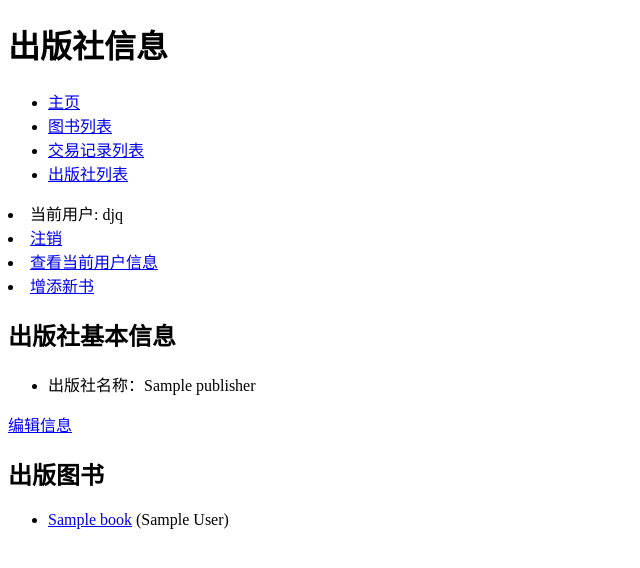
After one commit to jqdai/bookstore_management_system, a Django app: page /bookstore/publishers/1/ in a window 1280 px wide. The commit adds this page. Shown: the top 568 px of the page, without its empty margins (0-640 px from the left). Run offline with Django 3.2, Linux system fonts and the light colour scheme; a user stored in the database is signed in; tables that the repository leaves empty hold one stand-in row (values such as "Sample post").

Commit message:
实现了利用 Publisher 模式重构 Book 模式，利用 ForeignKey 处理出版社问题

```diff
--- a/bookstore/admin.py
+++ b/bookstore/admin.py
@@ -29,8 +29,8 @@ class TransactionInline(admin.TabularInline):
 
 @admin.register(Publisher)
 class PublisherAdmin(admin.ModelAdmin):
-    list_display = ('name', 'country')
-    list_filter = ('name', 'country')
+    list_display = ('name', )
+    list_filter = ('name', )
 
 
 @admin.register(Book)
--- a/bookstore/forms.py
+++ b/bookstore/forms.py
@@ -82,3 +82,7 @@ class PayForm(forms.Form):
     states = (('pay', '已付款'), ('ret', '已退货'))
     tid = forms.IntegerField(label='订单编号')
     paid = forms.CharField(label='付款状态', widget=forms.widgets.Select(choices=states))
+
+
+class PubSearchForm(forms.Form):
+    name = forms.CharField(label='出版社名称', max_length=30, required=False)
--- a/bookstore/models.py
+++ b/bookstore/models.py
@@ -30,15 +30,17 @@ class Admin(models.Model):
 
 class Publisher(models.Model):
     name = models.CharField(max_length=30)
-    country = models.CharField(max_length=10)
 
     class Meta:
         verbose_name = '出版社'
         verbose_name_plural = '出版社'
-        ordering = ['name', 'country']
+        ordering = ['name', ]
 
     def __str__(self):
         return self.name
+
+    def get_absolute_url(self):
+        return reverse('pub_books', args=[str(self.id)])
 
 
 class Book(models.Model):
@@ -50,7 +52,7 @@ class Book(models.Model):
     name = models.CharField(max_length=50, verbose_name='书名')
     language = models.CharField(max_length=10, verbose_name='语言', default='汉语')
     author = models.CharField(max_length=30, verbose_name='作者')
-    publisher = models.CharField(max_length=30, verbose_name='出版社')
+    publisher = models.ForeignKey(Publisher, on_delete=models.DO_NOTHING, verbose_name='出版社')
     price = models.DecimalField(max_digits=5, decimal_places=2, verbose_name='售价', validators=
                                 [vl.MaxValueValidator(999.99, message='最高999.99元'),
                                  vl.MinValueValidator(0.01, message='最低0.01元')])
@@ -62,7 +64,7 @@ class Book(models.Model):
         ordering = ['name', 'author', 'publisher']
 
     def __str__(self):
-        return '《' + self.name + '》，' + self.author + '，' + self.ISBN + '，' + self.publisher
+        return '《' + self.name + '》，' + self.author + '，' + self.ISBN + '，' + self.publisher.name
 
     def get_absolute_url(self):
         return reverse('related_transaction', args=[str(self.id)])
--- a/bookstore/templates/base.html
+++ b/bookstore/templates/base.html
@@ -17,6 +17,7 @@
           <li><a href="{% url 'index' %}">主页</a></li>
           <li><a href="{% url 'books' %}">图书列表</a></li>
           <li><a href="{% url 'transactions' %}">交易记录列表</a></li>
+          <li><a href="{% url 'publishers' %}">出版社列表</a></li>
       </ul>
       {% if user.is_authenticated %}
         <li>当前用户: {{ user.get_username }}</li>
--- a/bookstore/templates/bookstore/profile.html
+++ b/bookstore/templates/bookstore/profile.html
@@ -32,6 +32,7 @@
             没有了，没有此人负责的订单了！
         </li>
         {% endfor %}
+        </ul>
     </div>
 
 
--- /dev/null
+++ b/bookstore/templates/bookstore/pub_books.html
@@ -0,0 +1,29 @@
+{% extends 'base.html' %}
+{% block title %}<h1 class="my-con1">出版社信息</h1>{% endblock %}
+
+{% block content %}
+    <div class="body">
+        <h2 class="title-style">出版社基本信息</h2>
+        <ul class="b1">
+        <li>出版社名称：{{ publisher.name }}</li>
+        </ul>
+
+        <a href="{% url 'profile_update' user.id %}" class="m1">编辑信息</a>
+
+        <h2 class="title-style">出版图书</h2>
+        <ul class="b1">
+        {% for book in published_books %}
+        <li>
+          <a href="{{ book.get_absolute_url }}">{{ book.name }}</a> ({{book.author}})
+        </li>
+        {% empty %}
+        <li>
+            没有了，没有此人负责的订单了！
+        </li>
+        {% endfor %}
+        </ul>
+    </div>
+
+
+
+{% endblock %}
--- a/bookstore/templates/bookstore/related_transaction.html
+++ b/bookstore/templates/bookstore/related_transaction.html
@@ -5,7 +5,7 @@
     <p><strong>作者：</strong> {{ book.author }}</p>
     <p><strong>ISBN：</strong> {{ book.ISBN }}</p>
     <p><strong>语言：</strong> {{ book.language }}</p>
-    <p><strong>出版社：</strong> {{ book.publisher }}</p>
+    <p><strong>出版社：</strong> {{ book.publisher.name }}</p>
     <p><strong>库存量：</strong> {{ book.inventory }}</p>
     <p><strong>售价：</strong> {{ book.price }}</p>
 
@@ -19,6 +19,7 @@
     {% for trans in related_transaction %}
     <li>
       <p>交易单号：{{ trans.id }}</p>
+      <p>商品信息：{{ trans.book }}</p>
       <p>交易时间：{{ trans.time|date:'Y 年 M d 日 H:i' }}</p>
       <p>货物流向：{{ trans.in_out }}</p>
       <p>交易数量：(本){{ trans.amount }}</p>
--- a/bookstore/templates/bookstore/transaction_list.html
+++ b/bookstore/templates/bookstore/transaction_list.html
@@ -8,8 +8,6 @@
                 <form method="POST" role="form" class="form-horizontal">
                     {% csrf_token %}
                     <h2 class="form-signin-heading text-center">检索抽象圣经交易记录</h2>
-                    <h3>请务必按照以下格式输入时间！否则将无法查询！</h3>
-                    <p><strong>年年年年-月月-日日 时时:分分:秒秒</strong></p>
 
                     <div class="form-group">
                         <label for="id_start_time" class="col-md-3 control-label">起始时间：</label>
--- a/bookstore/urls.py
+++ b/bookstore/urls.py
@@ -8,9 +8,12 @@ urlpatterns = [
     path('books/<int:bid>/add/', views.add_book, name='addbook'),
     path('books/<int:bid>/sell/', views.sell_book, name='sellbook'),
     path('books/<int:bid>/edit/', views.edit_book, name='editbook'),
+    path('newbook/', views.new_book, name='newbook'),
     path('transactions/', views.transactions, name='transactions'),
     path('transactions/payment/', views.payment, name='payment'),
-    path('newbook/', views.new_book, name='newbook'),
+    path('publishers/', views.publishers, name='publishers'),
+    path('publishers/<int:pid>/', views.pub_books, name='pub_books'),
+    path('publishers/<int:pid>/update/', views.pub_update, name='pub_update'),
     # path('login/', views.login, name='login'),
     # path('logout/', views.logout, name='logout'),
     # path('user/<int:uid>/pwd_reset', views.pwd_reset, name='pwd_reset'),
--- a/bookstore/views.py
+++ b/bookstore/views.py
@@ -9,7 +9,7 @@ from django.utils import timezone
 from django.contrib import messages
 
 from .forms import *
-from .models import Admin, Book, Transaction
+from .models import *
 from django.views import generic
 
 
@@ -45,7 +45,8 @@ def book_list(request):
             aname = form.cleaned_data['author']
             lang = form.cleaned_data['language']
             pub = form.cleaned_data['publisher']
-            selected_books = Book.objects.all()
+            publisher = Publisher.objects.get(name=pub)
+            selected_books = publisher.book_set.order_by('name')
             if isbn:
                 selected_books = selected_books.filter(ISBN=isbn)
             if bname:
@@ -153,12 +154,16 @@ def new_book(request):
     if request.method == 'POST':
         form = NewBookForm(request.POST)
         if form.is_valid():
+            publisher = Publisher.objects.get(name=form.cleaned_data['publisher'])
+            if not publisher:
+                publisher = Publisher(name=form.cleaned_data['publisher'])
+                publisher.save()
             new_book = Book(
                 ISBN=form.cleaned_data['ISBN'],
                 name=form.cleaned_data['name'],
                 author=form.cleaned_data['author'],
                 lang=form.cleaned_data['language'],
-                publisher=form.cleaned_data['publisher'],
+                publisher=publisher,
                 price=form.cleaned_data['price'],
                 inventory=form.cleaned_data['amount'],
             )
@@ -166,7 +171,7 @@ def new_book(request):
 
             new_trans = Transaction(
                 in_out='进货',
-                book=Book.objects.get(name=form.cleaned_data['name'], author=form.cleaned_data['author']),
+                book=new_book,
                 ruler=user,
                 cost=form.cleaned_data['cost'],
                 amount=form.cleaned_data['amount'],
@@ -270,10 +275,14 @@ def edit_book(request, bid):
     if request.method == 'POST':
         form = EditBookForm(request.POST)
         if form.is_valid():
+            publisher = Publisher.objects.get(name=form.cleaned_data['publisher'])
+            if not publisher:
+                publisher = Publisher(name=form.cleaned_data['publisher'])
+                publisher.save()
             targ.name = form.cleaned_data['name']
             targ.author = form.cleaned_data['author']
             targ.language = form.cleaned_data['language']
-            targ.publisher = form.cleaned_data['publisher']
+            targ.publisher = publisher
             targ.price = form.cleaned_data['price']
             targ.save()
             messages.error(request, '修改成功')
@@ -317,3 +326,55 @@ def payment(request):
                 messages.error(request, '该订单不存在，或已付款或退货')
     ct = {'form': PayForm(), 'up_trans': unpaid_transactions, 'user': user}
     return render(request, 'bookstore/payment.html', context=ct)
+
+
+@login_required
+def publishers(request):
+    '''
+    查看所有出版社，也可根据一定要求检索
+    :param request:
+    :return:
+    '''
+    pubs = Publisher.objects.all()
+    ct = {'pubs': pubs}
+    if request.method == 'POST':
+        form = PubSearchForm(request.POST)
+        if form.is_valid():
+            pub_name = form.cleaned_data['name']
+            selected_pubs = Publisher.objects.filter(name__contains=pub_name)
+            context = {'selected_pubs': selected_pubs}
+            messages.error(request, '检索成功！')
+            return render(request, 'bookstore/pub_search.html', context=context)
+    return render(request, 'bookstore/publisher_list.html', context=ct)
+
+
+@login_required
+def pub_books(request, pid):
+    '''
+    展示出版社基本信息与所出版图书，可以修改基本信息
+    :param request:
+    :param pid:
+    :return:
+    '''
+    publisher = get_object_or_404(Publisher, id=pid)
+    published_books = publisher.book_set.filter(publisher=publisher)
+    return render(request, 'bookstore/pub_books.html', {'publisher': publisher, 'published_books': published_books})
+
+
+@login_required
+def pub_update(request, pid):
+    user = request.user
+    publisher = get_object_or_404(Publisher, id=pid)
+    if request.method == 'POST':
+        form = PubSearchForm(request.POST)
+        if form.is_valid():
+            publisher.name = form.cleaned_data['name']
+            publisher.save()
+            messages.error(request, '修改成功')
+            return HttpResponseRedirect(reverse('profile', args=[pid]))
+        else:
+            messages.error(request, '修改失败，请重试。注意务必按照规定的格式填写信息！')
+    else:
+        default_data = {'name': publisher.name, }
+        form = PubSearchForm(default_data)
+    return render(request, 'bookstore/profile_update.html', {'form': form, 'user': user})
```
Also changed, not shown: bookstore/templates/bookstore/pub_search.html (added, +20 -0 lines), bookstore/templates/bookstore/publisher_list.html (added, +45 -0 lines), README.md, bookstore/migrations/0002_auto_20200508_1645.py (added), db.sqlite3.
